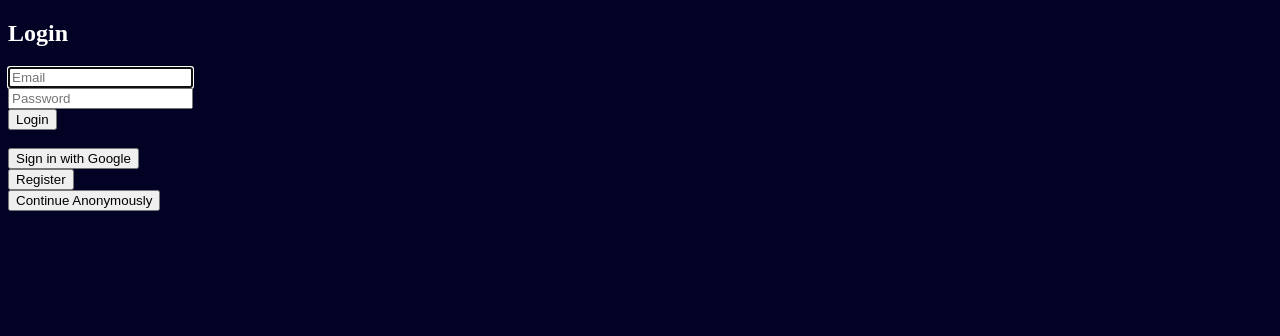
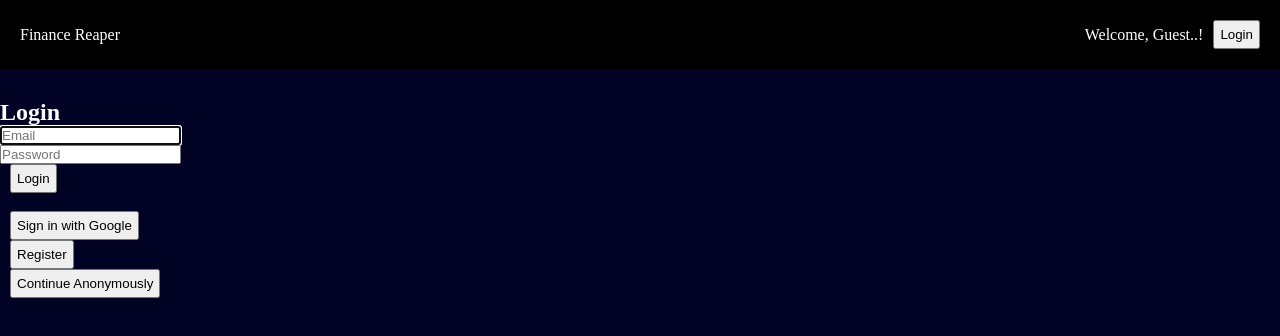
Before and after one commit to mobasshirCode/finance-reaper, a React (Vite) app: page / in a window 1280 px wide. Shown: the top 336 px of the page. Built offline with nearby package versions, Linux system fonts and the light colour scheme; no server answers.

Commit message:
temp navbar

```diff
--- a/src/App.jsx
+++ b/src/App.jsx
@@ -6,6 +6,7 @@ import { auth } from './firebase/firebaseConfig';
 import Login from "./pages/Login";
 import Register from './pages/Register';
 import Dashboard from './pages/Dashboard';
+import Navbar from './components/Navbar';
 
 
 function App() {
@@ -26,6 +27,7 @@ function App() {
 
   return (
     <>
+    <Navbar />
     <Routes>
     <Route path='/' element={<Login />} />
     <Route path='/register' element={<Register />} />
--- a/src/components/Navbar.jsx
+++ b/src/components/Navbar.jsx
@@ -0,0 +1,44 @@
+import React from 'react'
+import { NavLink } from 'react-router-dom'
+import { auth } from '../firebase/firebaseConfig'
+import { signOut } from 'firebase/auth'
+import { useNavigate } from 'react-router-dom'
+import '../index.css'
+
+function Navbar() {
+    const user = auth.currentUser;
+    const navigate = useNavigate();
+
+    const handleSignOut = async (e) => {
+      e.preventDefault();
+      try {
+        await signOut(auth);
+        navigate("/");
+
+      } catch (error) {
+        alert(error.message)
+      }
+    }
+
+  return (
+    <nav>
+      <div className='left'>Finance Reaper</div>
+      <div className="right">
+        {user?.email ? (
+          <>
+          <span>Welcome, {user.email}</span>
+          <button onClick={handleSignOut}>Logout</button>
+          </>
+         ) : (
+          <>
+          <span>Welcome, Guest..!</span>
+          <button onClick={() => navigate("/")}>Login</button>
+          </>
+
+         )}
+      </div>
+    </nav>
+  )
+}
+
+export default Navbar
--- a/src/index.css
+++ b/src/index.css
@@ -1,4 +1,26 @@
+* {
+  padding: 0;
+  margin: 0;
+}
+
 body {
   background-color: rgb(2, 2, 37);
   color: white;
 }
+
+nav {
+  display: flex;
+  justify-content: space-between;
+  padding: 20px;
+  background-color: black;
+  margin-bottom: 30px;
+  align-items: center;
+}
+.right {
+  display: flex;
+  align-items: center;
+}
+button {
+  margin-left: 10px;
+  padding: 5px;
+}
--- a/src/pages/Dashboard.jsx
+++ b/src/pages/Dashboard.jsx
@@ -7,7 +7,7 @@ function Dashboard() {
   return (
     <div>
       <h2>
-        {user?.isAnonymous ? "Welcome, Guest..!" : `Welcome, ${user.email}`}
+        This is the main body of the Dashboard
       </h2>
     </div>
   )
```
